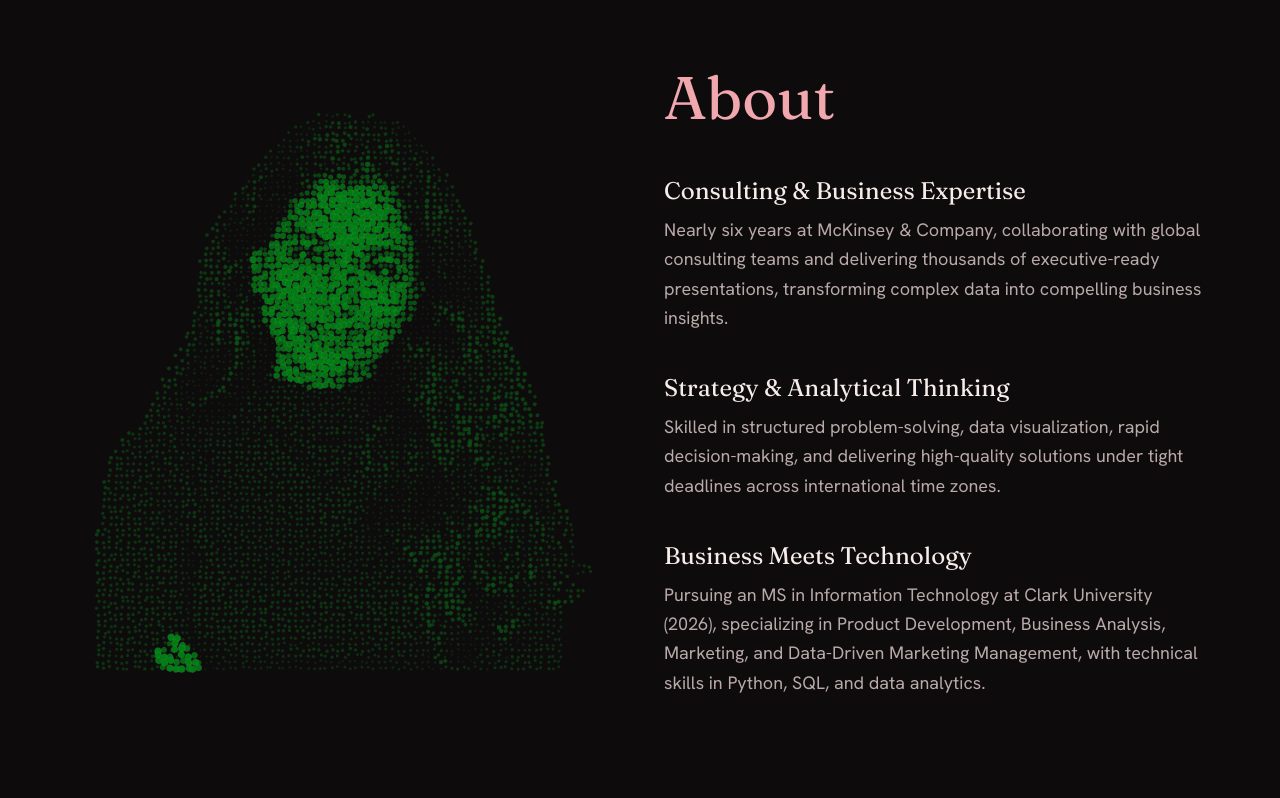
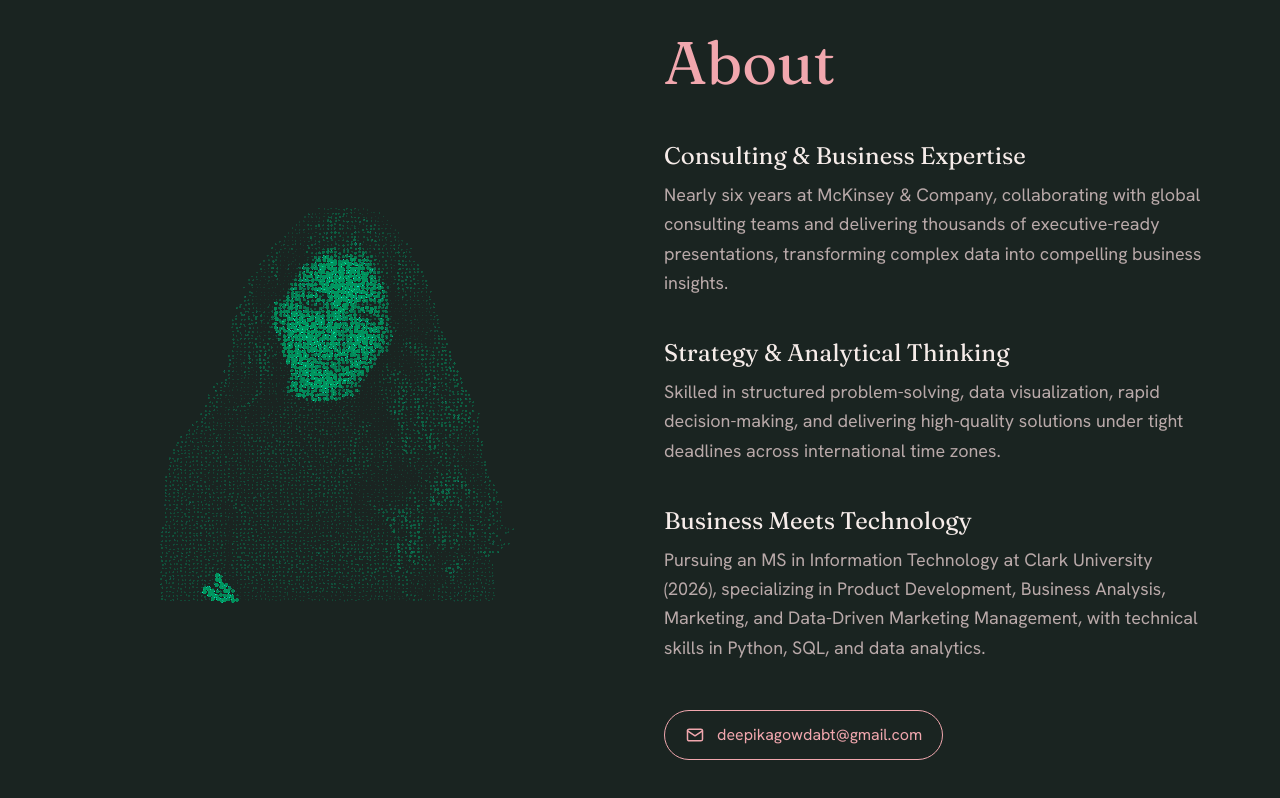
Before and after one commit to DeepikaBT369/portfolio, a Next.js app: page / in a window 1280 px wide. Built offline with nearby package versions, Linux system fonts and the light colour scheme.

Commit message:
Smaller portrait, dark green background, email button

```diff
--- a/app/components/BloomField.tsx
+++ b/app/components/BloomField.tsx
@@ -2,7 +2,10 @@
 
 import { useEffect, useRef } from "react";
 
-type Sprite = { img: HTMLImageElement; sx: number; sy: number; sw: number; sh: number };
+type Sprite = { img: HTMLImageElement | HTMLCanvasElement; sx: number; sy: number; sw: number; sh: number };
+
+// Color of the buds the portrait settles into. Change this one line to try another green.
+const BUD_COLOR = "#00A86B";
 
 type Flower = {
     x: number; // where it settles (its place in the portrait)
@@ -53,6 +56,38 @@ const trim = (img: HTMLImageElement): Sprite => {
     return { img, sx: minX, sy: minY, sw: maxX - minX + 1, sh: maxY - minY + 1 };
 };
 
+// Repaint a sprite in another color while keeping its painted shading: each pixel's brightness
+// relative to the sprite's average is applied to the new color, so the average color becomes `hex`.
+const recolor = (sp: Sprite, hex: string): Sprite => {
+    const c = document.createElement("canvas");
+    c.width = sp.sw;
+    c.height = sp.sh;
+    const cx = c.getContext("2d", { willReadFrequently: true });
+    if (!cx) return sp;
+    cx.drawImage(sp.img, sp.sx, sp.sy, sp.sw, sp.sh, 0, 0, sp.sw, sp.sh);
+    const image = cx.getImageData(0, 0, c.width, c.height);
+    const d = image.data;
+    const target = [1, 3, 5].map((i) => parseInt(hex.slice(i, i + 2), 16));
+
+    let sum = 0;
+    let count = 0;
+    for (let i = 0; i < d.length; i += 4) {
+        if (d[i + 3] < 20) continue;
+        sum += 0.299 * d[i] + 0.587 * d[i + 1] + 0.114 * d[i + 2];
+        count++;
+    }
+    const avg = count ? sum / count : 1;
+    for (let i = 0; i < d.length; i += 4) {
+        if (d[i + 3] < 20) continue;
+        const k = (0.299 * d[i] + 0.587 * d[i + 1] + 0.114 * d[i + 2]) / avg;
+        d[i] = Math.min(255, target[0] * k);
+        d[i + 1] = Math.min(255, target[1] * k);
+        d[i + 2] = Math.min(255, target[2] * k);
+    }
+    cx.putImageData(image, 0, 0);
+    return { img: c, sx: 0, sy: 0, sw: sp.sw, sh: sp.sh };
+};
+
 export default function BloomField() {
     const canvasRef = useRef<HTMLCanvasElement>(null);
 
@@ -84,8 +119,10 @@ export default function BloomField() {
         let halfSprite: Sprite;
         let bloomSprite: Sprite;
 
-        const size = 5.5;
-        const gap = 6;
+        // Everything scales with the canvas height, so a smaller portrait keeps the same level of detail.
+        const k = H / 700;
+        const size = 5.5 * k;
+        const gap = 6 * k;
         const flowers: Flower[] = [];
 
         const buildFlowers = () => {
@@ -95,7 +132,8 @@ export default function BloomField() {
             const offCtx = off.getContext("2d", { willReadFrequently: true });
             if (!offCtx) return;
 
-            const fit = Math.min(W / potrait.width, H / potrait.height);
+            // 0.9 leaves a little breathing space around the portrait so the hair and shoulders don't touch the edge.
+            const fit = Math.min(W / potrait.width, H / potrait.height) * 0.9;
             const w = potrait.width * fit;
             const h = potrait.height * fit;
             offCtx.drawImage(potrait, (W - w) / 2, (H - h) / 2, w, h);
@@ -177,7 +215,7 @@ export default function BloomField() {
             for (const f of flowers) {
                 // Hover: flowers near the cursor open, then close again slowly.
                 const dist = Math.hypot(f.x - mouseX, f.y - mouseY);
-                const target = Math.max(0, 1 - dist / 100);
+                const target = Math.max(0, 1 - dist / (100 * k));
                 f.b += (target - f.b) * (target > f.b ? 0.15 : 0.04);
 
                 // Intro: 1 = fully open flower, 0 = bud.
@@ -209,7 +247,7 @@ export default function BloomField() {
         const onImageLoad = () => {
             loaded++;
             if (loaded === 4 && !cancelled) {
-                budSprite = trim(bud);
+                budSprite = recolor(trim(bud), BUD_COLOR);
                 halfSprite = trim(half);
                 bloomSprite = trim(bloom);
                 buildFlowers();
@@ -233,5 +271,5 @@ export default function BloomField() {
         };
     }, []);
 
-    return <canvas ref={canvasRef} className="w-full h-[420px] md:h-[700px]" />;
+    return <canvas ref={canvasRef} className="w-full h-[340px] md:h-[460px]" />;
 }
--- a/app/globals.css
+++ b/app/globals.css
@@ -1,14 +1,14 @@
 @import "tailwindcss";
 
-/* The portrait is made of green buds on a dark ground, so the site is dark-only.
+/* The portrait is made of jade buds on a dark green ground, so the site is dark-only.
    Colors are sampled from the artwork in /public: bloom.png (pink) and bud.png (green). */
 :root {
   color-scheme: dark;
-  --background: #0e0b0c;
+  --background: #1a2421;
   --foreground: #f6ece9;
   --muted: #b9a9a9;
   --blossom: #f1a7ae;
-  --leaf: #09811a;
+  --leaf: #00a86b;
 }
 
 @theme inline {
--- a/app/page.tsx
+++ b/app/page.tsx
@@ -15,6 +15,8 @@ const about = [
   },
 ];
 
+const EMAIL = "deepikagowdabt@gmail.com";
+
 export default function Home() {
   return (
     <main className="min-h-screen p-8">
@@ -31,6 +33,26 @@ export default function Home() {
               </li>
             ))}
           </ul>
+
+          <a
+            href={`mailto:${EMAIL}`}
+            className="mt-12 inline-flex items-center gap-3 rounded-full border border-blossom px-5 py-3 text-blossom transition-colors hover:bg-blossom hover:text-background focus-visible:outline-2 focus-visible:outline-offset-2 focus-visible:outline-blossom"
+          >
+            <svg
+              aria-hidden="true"
+              viewBox="0 0 24 24"
+              className="h-5 w-5"
+              fill="none"
+              stroke="currentColor"
+              strokeWidth="1.8"
+              strokeLinecap="round"
+              strokeLinejoin="round"
+            >
+              <rect x="3" y="5" width="18" height="14" rx="2" />
+              <path d="m3 7 9 6 9-6" />
+            </svg>
+            {EMAIL}
+          </a>
         </div>
       </section>
     </main>
```
